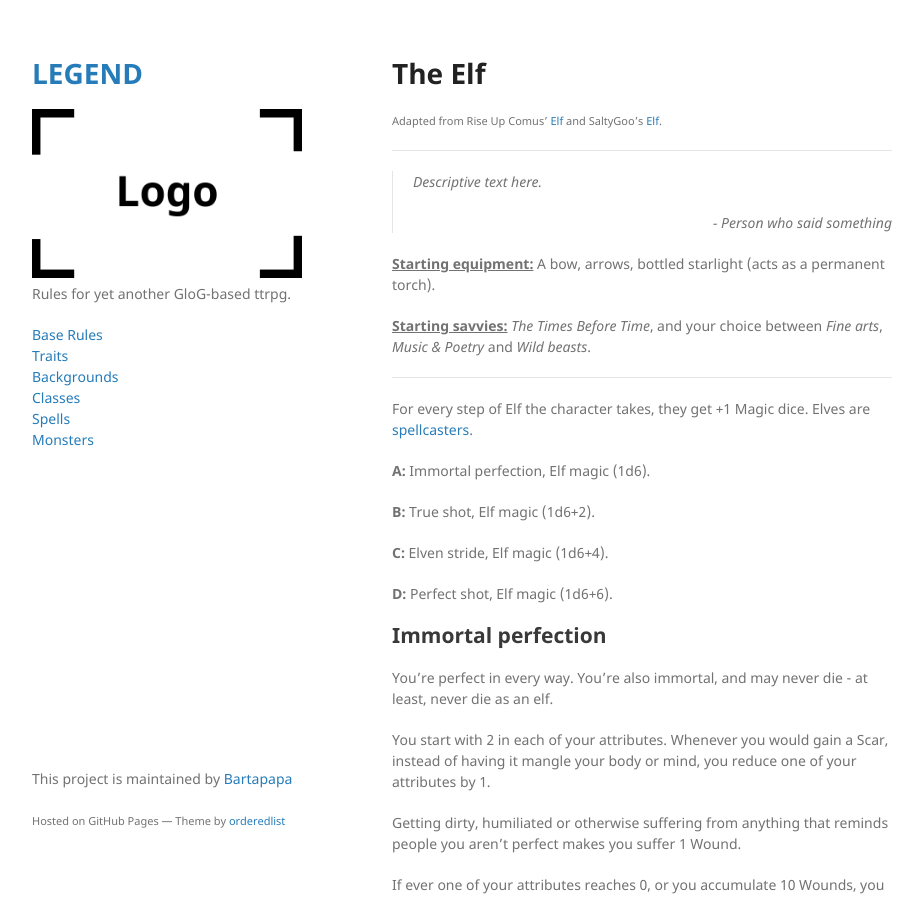
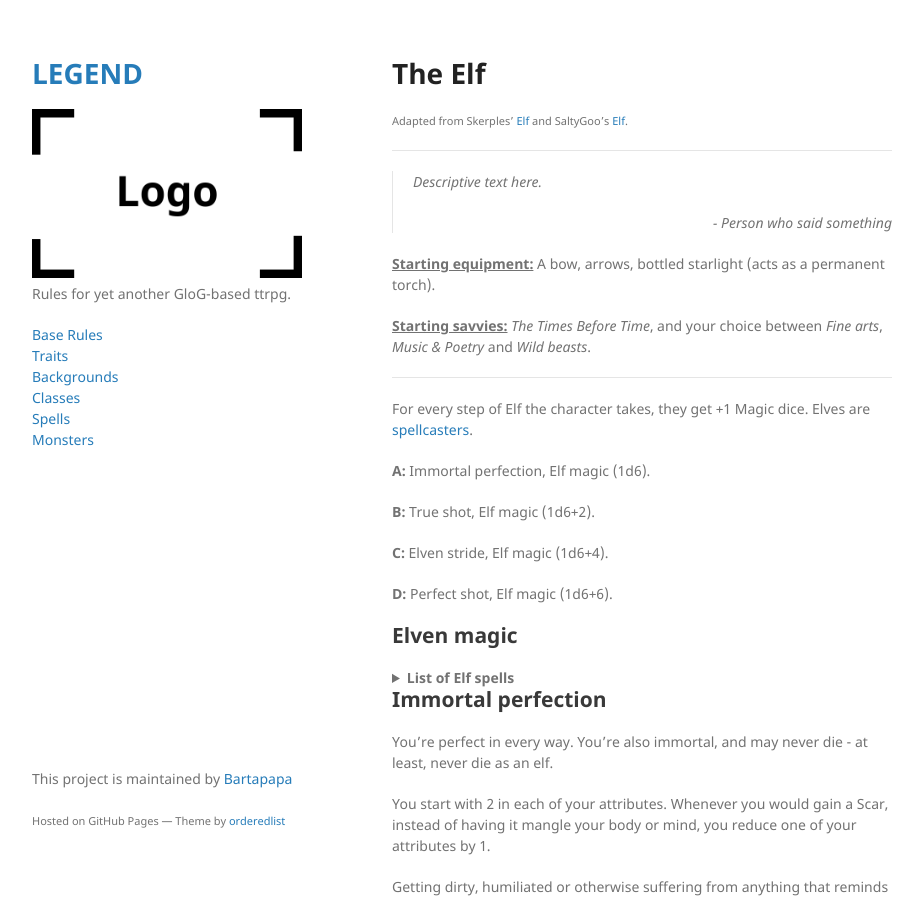
Before and after one commit to Bartapapa/legend, a Jekyll site: the page built from docs/class/elf.md, in a window 1280 px wide and 900 px high. Shown: the whole window, without its empty margins (178-1101 px from the left). Built offline with Jekyll 4.4.1, drawn with Linux system fonts in a browser that asks for light colours; some of the changed lines change nothing that is shown.

Commit message:
Update elf.md

```diff
--- a/docs/class/elf.md
+++ b/docs/class/elf.md
@@ -3,7 +3,7 @@
 title: The Elf
 permalink: /classes/elf
 ---
-<small>Adapted from Rise Up Comus' [Elf](http://riseupcomus.blogspot.com/2020/05/classic-fantasy-races-for-glog.html) and SaltyGoo's [Elf](https://saltygoo.github.io/class/magic-user/elf).</small>
+<small>Adapted from Skerples' [Elf](https://coinsandscrolls.blogspot.com/2017/05/osr-elves-and-elf-wizards.html) and SaltyGoo's [Elf](https://saltygoo.github.io/class/magic-user/elf).</small>
 
 ***
 
@@ -27,6 +27,35 @@
 
 <b>D:</b> Perfect shot, Elf magic (1d6+6).
 
+## Elven magic
+<details markdown="1">
+<summary><b>List of Elf spells</b></summary>
+* <b>1: Clarity.</b>
+  R: Nearby, T: [dice] creatures, D: Instantaneous
+  Target makes another Save against a emotion-affecting effect (fear, anger, sadness, pleasure, pain). This can affect yourself.
+
+* <b>2: Speak with Birds.</b>
+  R: Far, T: birds, D: 20 minutes
+  You can talk to a bird, and it can talk back. If there is a party of 3-6 adventurer's moving through the forest nearby, a random songbird has a [dice]-in-6 chance of knowing where they are and if they're doing anything extra weird. Birds of prey are rarer, but more observant.
+
+* <b>3: Blossom.</b>
+  R: Touch, T: plant, D: permanent
+  Touched plant flourishes. Seeds germinate, flowerbuds swell and bloom, and a sickly plant regains vigor. Heals [sum] HP to a plant creature. If cast on a fruit, the fruit will grow up to the maximum normal size or 2x as big (whichever is smaller). Yes, you can use this to double your rations, as long as your rations are fruit or vegetables.
+
+* <b>4: Illusion of youth.</b>
+  R: Touch, T: creature, D: [dice] days, or if [sum] > 12, until death
+  Elves age slowly, but their last few decades condense a lifetime of ugliness. This spell cloaks you or your companions. You'll probably want to cast if before meeting a High Elf. Remember, you can't "see through" illusions, but you can pop it with a good solid blow.
+
+* <b>5: </b>
+* <b>6: </b>
+* <b>7: </b>
+* <b>8: </b>
+* <b>9: </b>
+* <b>10: </b>
+* <b>11: </b>
+* <b>12: </b>
+</details>
+
 ## Immortal perfection
 You're perfect in every way. You're also immortal, and may never die - at least, never die as an elf.
 
```
